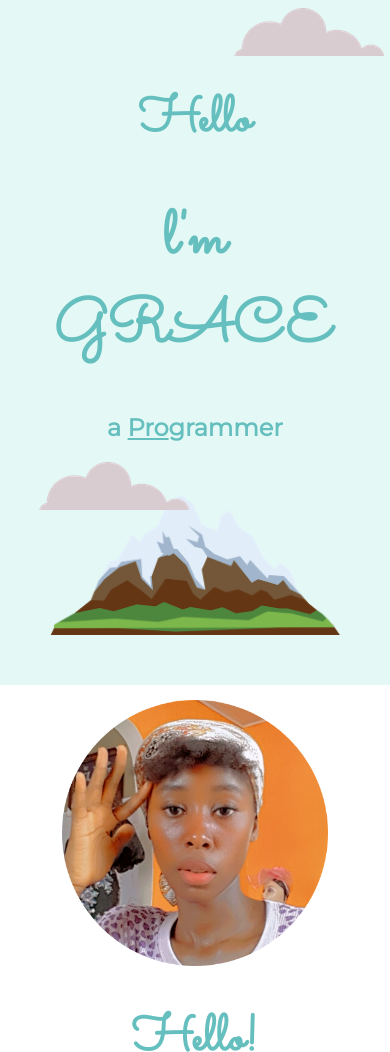
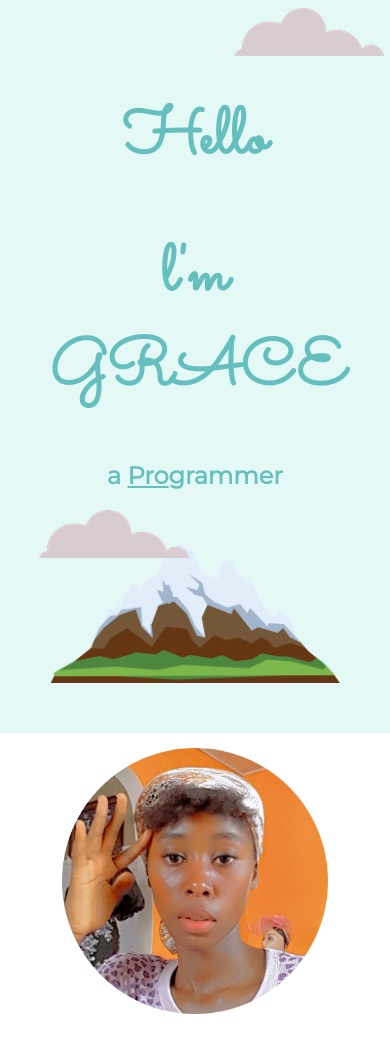
Before and after one commit to anenegrace/portfolio, a plain HTML site: page index.html in a window 390 px wide. Shown: the top 1052 px of the page. Drawn offline with Linux system fonts and the light colour scheme.

Commit message:
updated responsive css

```diff
--- a/assets/css/style.css
+++ b/assets/css/style.css
@@ -30,12 +30,12 @@ hr {
 
 h1 {
     font-family: 'Sacramento', serif;
-    font-size: 50px;
+    font-size: 4rem;
     color: #66bfbf;
 
 }
 .name{
-    font-size: 60px;
+
     letter-spacing: 1px;
 }
 
```
